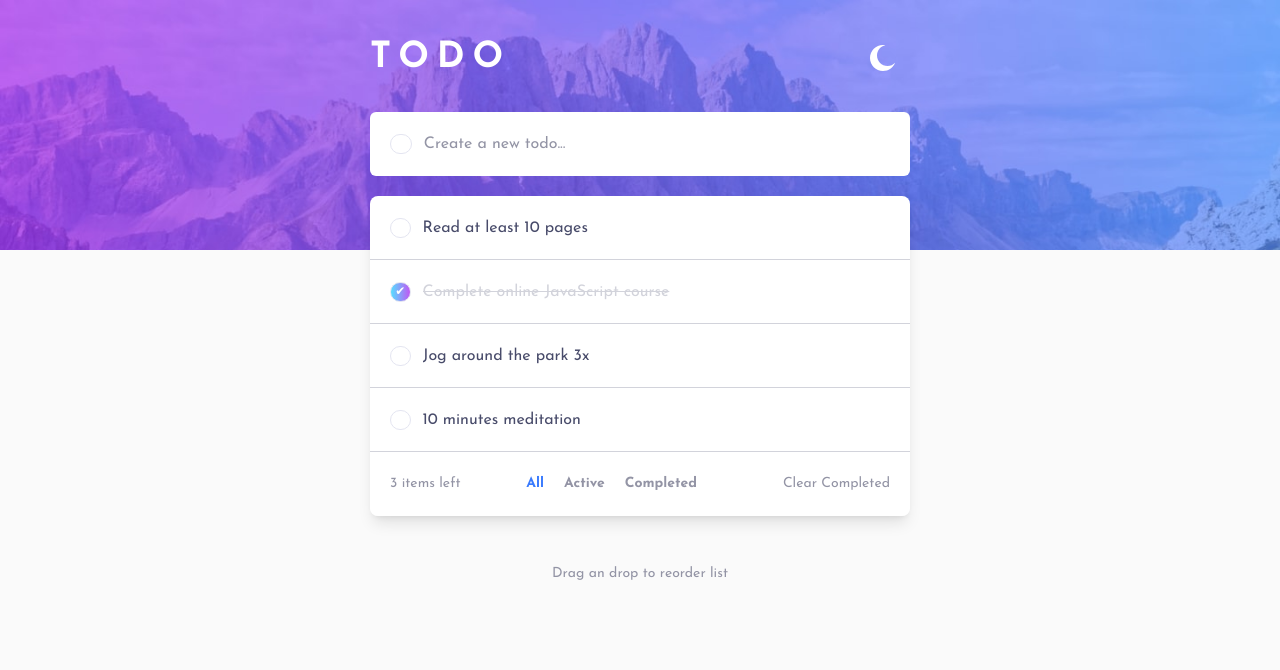
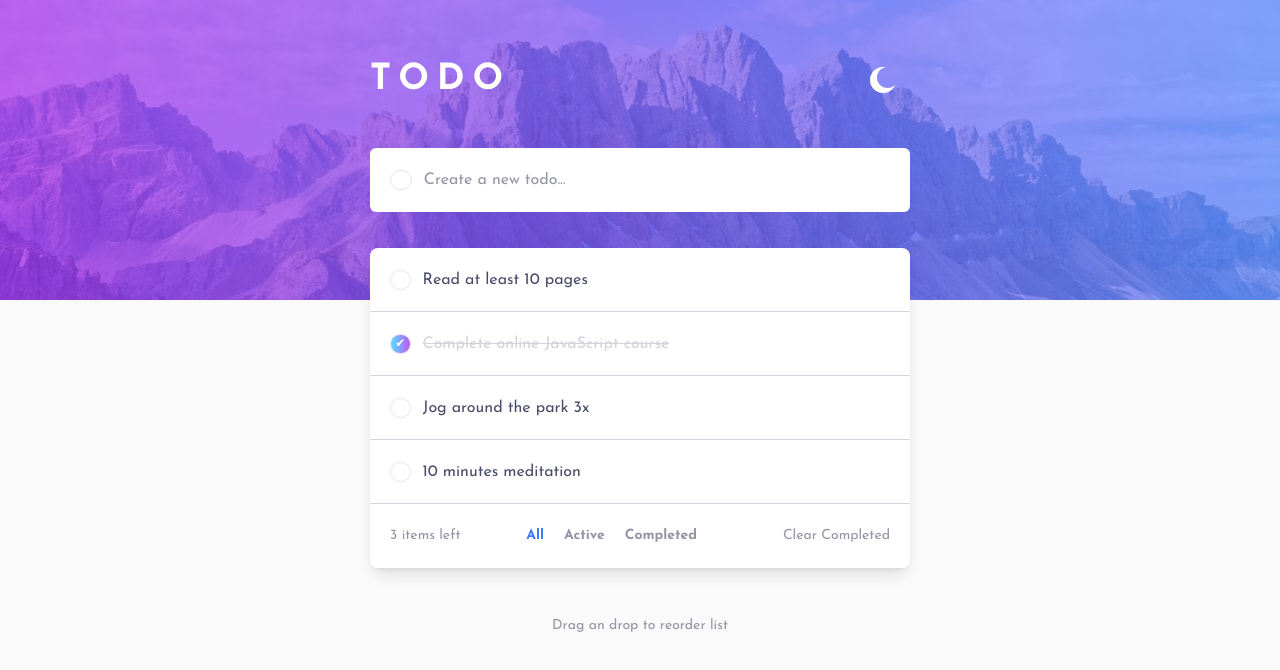
Before and after one commit to rockethelll/todo-app, a React (Vite) app: page / in a window 1280 px wide. Shown: the top 670 px of the page. Built offline with nearby package versions, Linux system fonts and the light colour scheme.

Commit message:
add mt between components on tablet and desktop

```diff
--- a/src/components/Header.tsx
+++ b/src/components/Header.tsx
@@ -7,13 +7,13 @@ const Header = () => {
   const { isDarkMode } = useContext(ThemeContext);
   return (
     <div
-      className={`h-[200px] md:h-[250px] w-full bg-primary bg-no-repeat bg-cover absolute top-0 left-0 px-6 flex  justify-center ${
+      className={`h-[200px] sm:h-[300px] w-full bg-primary bg-no-repeat bg-cover absolute top-0 left-0 px-6 flex  justify-center ${
         isDarkMode
           ? 'bg-[url("/images/bg-mobile-dark.jpg")] sm:bg-[url("/images/bg-desktop-dark.jpg")]'
           : 'bg-[url("/images/bg-mobile-light.jpg")] sm:bg-[url("/images/bg-desktop-light.jpg")]'
       }`}
     >
-      <div className='flex justify-between mt-12 text-white w-[330px] sm:w-[540px] h-5 items-center'>
+      <div className='flex justify-between mt-12 sm:mt-[70px] text-white w-[330px] sm:w-[540px] h-5 items-center'>
         <h1 className='tracking-[0.5rem] font-bold sm:text-4xl'>TODO</h1>
         <ToggleThemeBtn />
       </div>
--- a/src/components/NewTodoForm.tsx
+++ b/src/components/NewTodoForm.tsx
@@ -22,7 +22,7 @@ const NewTodoForm = () => {
 
   return (
     <form onSubmit={handleSubmit} className='flex justify-center' data-testid='add-new-todo'>
-      <div className='h-12 sm:h-16 relative bg-secondary w-[330px] sm:w-[540px] mt-16 items-center rounded-md flex justify-around'>
+      <div className='h-12 sm:h-16 relative bg-secondary w-[330px] sm:w-[540px] mt-16 sm:mt-[100px] items-center rounded-md flex justify-around'>
         <input
           type='checkbox'
           checked={completed}
--- a/src/components/TodoList.tsx
+++ b/src/components/TodoList.tsx
@@ -50,7 +50,7 @@ const TodoList: React.FC = () => {
 
   return (
     <DndContext collisionDetection={closestCorners} onDragEnd={handleDragEnd} sensors={sensors}>
-      <div className='rounded-lg relative shadow-lg sm:w-[540px] w-[330px] mt-5 overflow-hidden'>
+      <div className='rounded-lg relative shadow-lg sm:w-[540px] w-[330px] mt-5 sm:mt-9 overflow-hidden'>
         <SortableContext items={filteredTodos} strategy={verticalListSortingStrategy}>
           {isEmpty ? (
             <div className='flex items-center justify-center w-full h-12 bg-secondary'>
```
